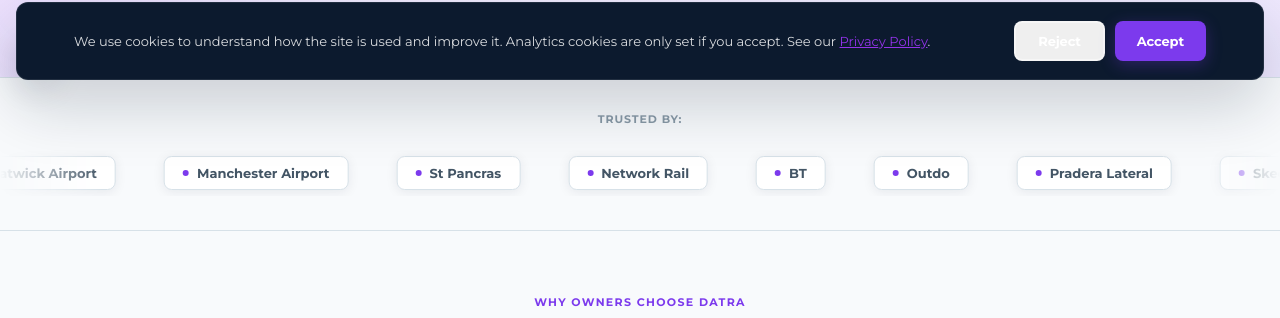
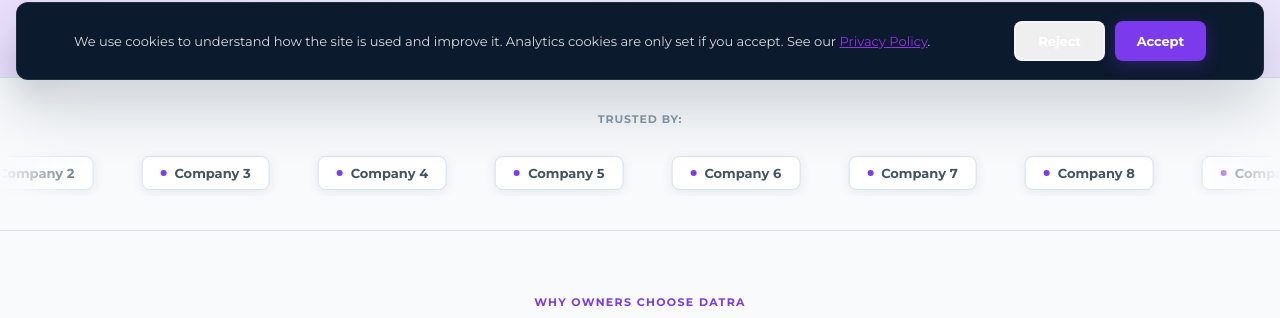
Before and after one commit to sksquaregroup/datraprofile, a plain HTML site: page index.html in a window 1280 px wide. Shown: the part 704-1022 px from the top of the page. Drawn offline with Linux system fonts and the light colour scheme.

Commit message:
Replace trusted partner logos with generic Company 1..8 placeholders

```diff
--- a/index.html
+++ b/index.html
@@ -167,6 +167,9 @@
 
         </div>
       </div>
+
+        </div>
+      </div>
     </div>
   </div>
 </header>
@@ -178,25 +181,17 @@
   </div>
   <div class="lw-marquee">
     <div class="lw-track" id="logoTrack">
-      <span class="lw"><span class="lw-badge"><span class="dot"></span>Global</span></span>
-      <span class="lw"><span class="lw-badge"><span class="dot"></span>Heathrow Airport</span></span>
-      <span class="lw"><span class="lw-badge"><span class="dot"></span>Gatwick Airport</span></span>
-      <span class="lw"><span class="lw-badge"><span class="dot"></span>Manchester Airport</span></span>
-      <span class="lw"><span class="lw-badge"><span class="dot"></span>St Pancras</span></span>
-      <span class="lw"><span class="lw-badge"><span class="dot"></span>Network Rail</span></span>
-      <span class="lw"><span class="lw-badge"><span class="dot"></span>BT</span></span>
-      <span class="lw"><span class="lw-badge"><span class="dot"></span>Outdo</span></span>
-      <span class="lw"><span class="lw-badge"><span class="dot"></span>Pradera Lateral</span></span>
-      <span class="lw"><span class="lw-badge"><span class="dot"></span>Skechers</span></span>
-      <span class="lw"><span class="lw-badge"><span class="dot"></span>Lookers</span></span>
-      <span class="lw"><span class="lw-badge"><span class="dot"></span>WHSmith</span></span>
-      <span class="lw"><span class="lw-badge"><span class="dot"></span>Bristol Airport</span></span>
-      <span class="lw"><span class="lw-badge"><span class="dot"></span>CBRE</span></span>
-      <span class="lw"><span class="lw-badge"><span class="dot"></span>Wildstone</span></span>
+      <span class="lw"><span class="lw-badge"><span class="dot"></span>Company 1</span></span>
+      <span class="lw"><span class="lw-badge"><span class="dot"></span>Company 2</span></span>
+      <span class="lw"><span class="lw-badge"><span class="dot"></span>Company 3</span></span>
+      <span class="lw"><span class="lw-badge"><span class="dot"></span>Company 4</span></span>
+      <span class="lw"><span class="lw-badge"><span class="dot"></span>Company 5</span></span>
+      <span class="lw"><span class="lw-badge"><span class="dot"></span>Company 6</span></span>
+      <span class="lw"><span class="lw-badge"><span class="dot"></span>Company 7</span></span>
+      <span class="lw"><span class="lw-badge"><span class="dot"></span>Company 8</span></span>
     </div>
   </div>
 </div>
-
 
 <!-- OUTCOMES BAND (owners) -->
 <section class="section only-owners" style="background:var(--offwhite);padding:64px 0;">
```
